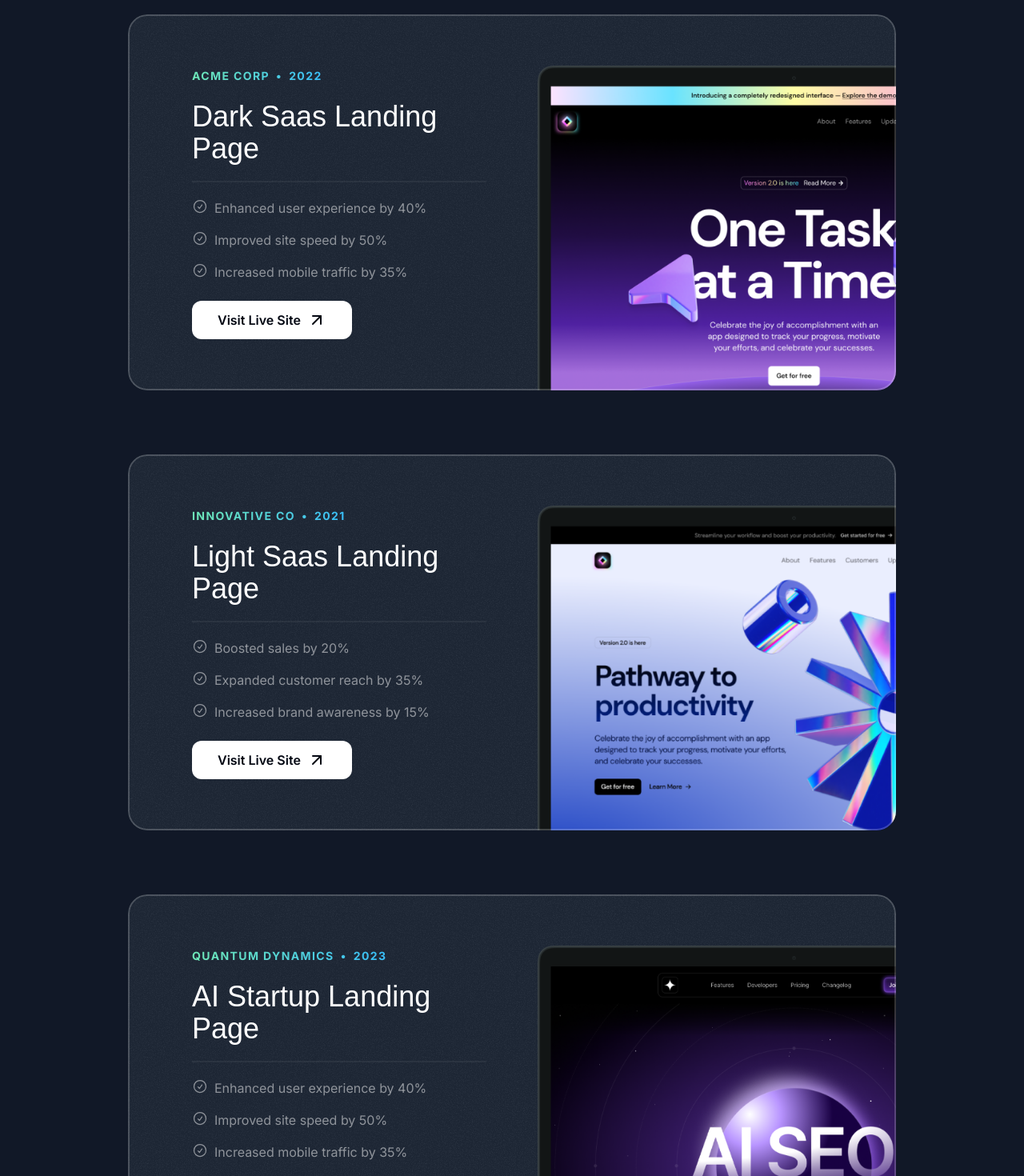
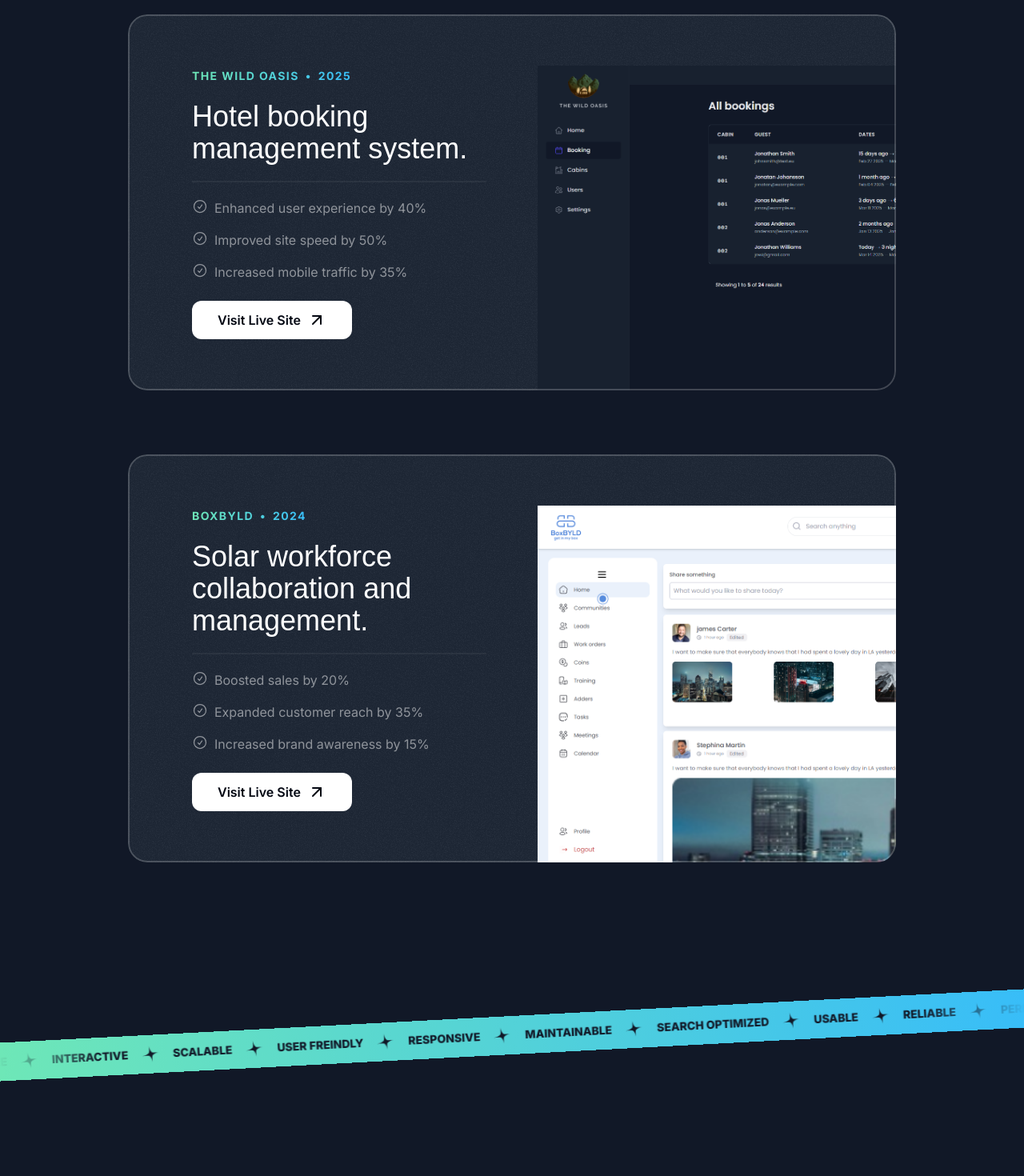
Before and after one commit to MuhamedAhmedFarid/My-personal-website, a Next.js app: page / in a window 1280 px wide. Shown: the part 1220-2690 px from the top of the page at 80% size. Built offline with nearby package versions, Linux system fonts and the light colour scheme; a web font is replaced by a local one.

Commit message:
small change

```diff
--- a/src/sections/Projects.tsx
+++ b/src/sections/Projects.tsx
@@ -6,44 +6,46 @@ import CheckIcon from '@/assets/icons/check-circle.svg'
 import ArrowUpRight from '@/assets/icons/arrow-up-right.svg'
 import grainImage from '@/assets/images/grain.jpg'
 import SectionHeader from "@/components/SectionHeader";
+import solraImg from '@/assets/images/Capture.png'
+import hotelImg from '@/assets/images/Capture2.png'
 import Card from "@/components/Card";
 const portfolioProjects = [
   {
-    company: "Acme Corp",
-    year: "2022",
-    title: "Dark Saas Landing Page",
+    company: "The wild oasis",
+    year: "2025",
+    title: "Hotel booking management system.",
     results: [
       { title: "Enhanced user experience by 40%" },
       { title: "Improved site speed by 50%" },
       { title: "Increased mobile traffic by 35%" },
     ],
-    link: "https://tripy22.netlify.app/",
-    image: darkSaasLandingPage,
+    link: "https://thewild0asis.netlify.app/dashboard",
+    image: hotelImg,
   },
   {
-    company: "Innovative Co",
-    year: "2021",
-    title: "Light Saas Landing Page",
+    company: "BoxBYLD",
+    year: "2024",
+    title: "Solar workforce collaboration and management.",
     results: [
       { title: "Boosted sales by 20%" },
       { title: "Expanded customer reach by 35%" },
       { title: "Increased brand awareness by 15%" },
     ],
-    link: "https://youtu.be/7hi5zwO75yc",
-    image: lightSaasLandingPage,
+    link: "https://www.technician.boxbyld.tech/home/homePage/",
+    image: solraImg,
   },
-  {
-    company: "Quantum Dynamics",
-    year: "2023",
-    title: "AI Startup Landing Page",
-    results: [
-      { title: "Enhanced user experience by 40%" },
-      { title: "Improved site speed by 50%" },
-      { title: "Increased mobile traffic by 35%" },
-    ],
-    link: "https://youtu.be/Z7I5uSRHMHg",
-    image: aiStartupLandingPage,
-  },
+  // {
+  //   company: "Quantum Dynamics",
+  //   year: "2023",
+  //   title: "AI Startup Landing Page",
+  //   results: [
+  //     { title: "Enhanced user experience by 40%" },
+  //     { title: "Improved site speed by 50%" },
+  //     { title: "Increased mobile traffic by 35%" },
+  //   ],
+  //   link: "https://youtu.be/Z7I5uSRHMHg",
+  //   image: aiStartupLandingPage,
+  // },
 ];
 
 export const ProjectsSection = () => {
```
Also changed, not shown: src/assets/images/Capture.PNG (added), src/assets/images/Capture2.PNG (added).
